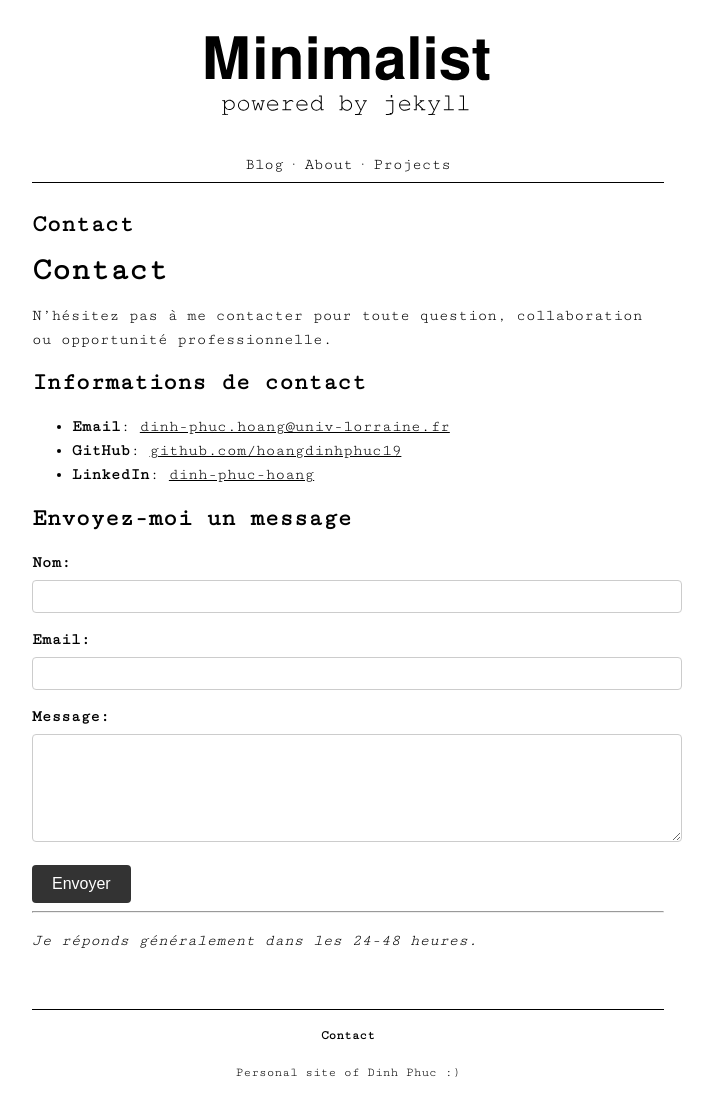
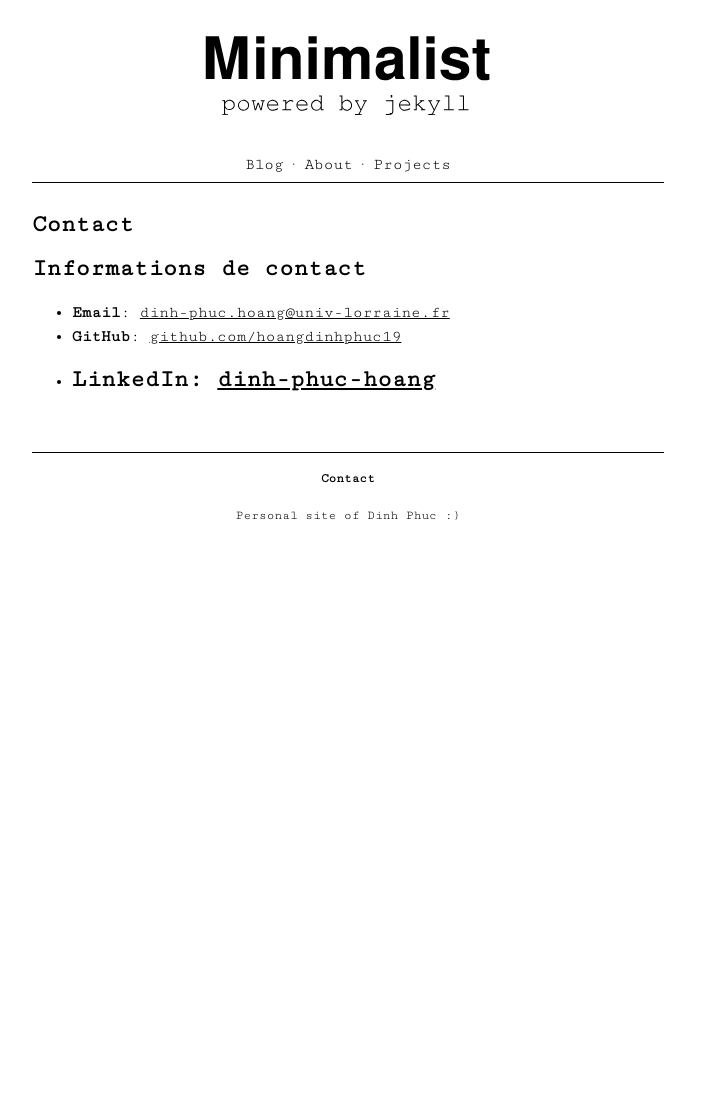
Before and after one commit to hoangdinhphuc19/hoangdinhphuc19.github.io, a Jekyll site: the page built from contact.md, in a window 1280 px wide. Shown: the whole page, without its empty margins (292-1005 px from the left). Built offline with Jekyll 4.4.1, drawn with Linux system fonts in a browser that asks for light colours; after the commit the page ends 900 px from its top, so only the background shows below that.

Commit message:
update contact

```diff
--- a/contact.md
+++ b/contact.md
@@ -3,38 +3,9 @@ layout: default
 title: Contact
 permalink: /contact/
 ---
-
-# Contact
-
-N'hésitez pas à me contacter pour toute question, collaboration ou opportunité professionnelle.
-
 ## Informations de contact
 
 - **Email**: [dinh-phuc.hoang@univ-lorraine.fr](mailto:dinh-phuc.hoang@univ-lorraine.fr)
 - **GitHub**: [github.com/hoangdinhphuc19](https://github.com/hoangdinhphuc19)
 - **LinkedIn**: [dinh-phuc-hoang](https://www.linkedin.com/in/dinh-phuc-hoang/)
-
-## Envoyez-moi un message
-
-<form action="https://formspree.io/f/YOUR_FORM_ID" method="POST">
-  <div style="margin-bottom: 15px;">
-    <label for="name" style="display: block; margin-bottom: 5px; font-weight: bold;">Nom:</label>
-    <input type="text" id="name" name="name" required style="width: 100%; padding: 8px; border: 1px solid #ccc; border-radius: 4px;">
-  </div>
-
-  <div style="margin-bottom: 15px;">
-    <label for="email" style="display: block; margin-bottom: 5px; font-weight: bold;">Email:</label>
-    <input type="email" id="email" name="_replyto" required style="width: 100%; padding: 8px; border: 1px solid #ccc; border-radius: 4px;">
-  </div>
-
-  <div style="margin-bottom: 15px;">
-    <label for="message" style="display: block; margin-bottom: 5px; font-weight: bold;">Message:</label>
-    <textarea id="message" name="message" rows="6" required style="width: 100%; padding: 8px; border: 1px solid #ccc; border-radius: 4px;"></textarea>
-  </div>
-
-  <button type="submit" style="background-color: #333; color: white; padding: 10px 20px; border: none; border-radius: 4px; cursor: pointer; font-size: 16px;">Envoyer</button>
-</form>
-
 ---
-
-*Je réponds généralement dans les 24-48 heures.*
```
